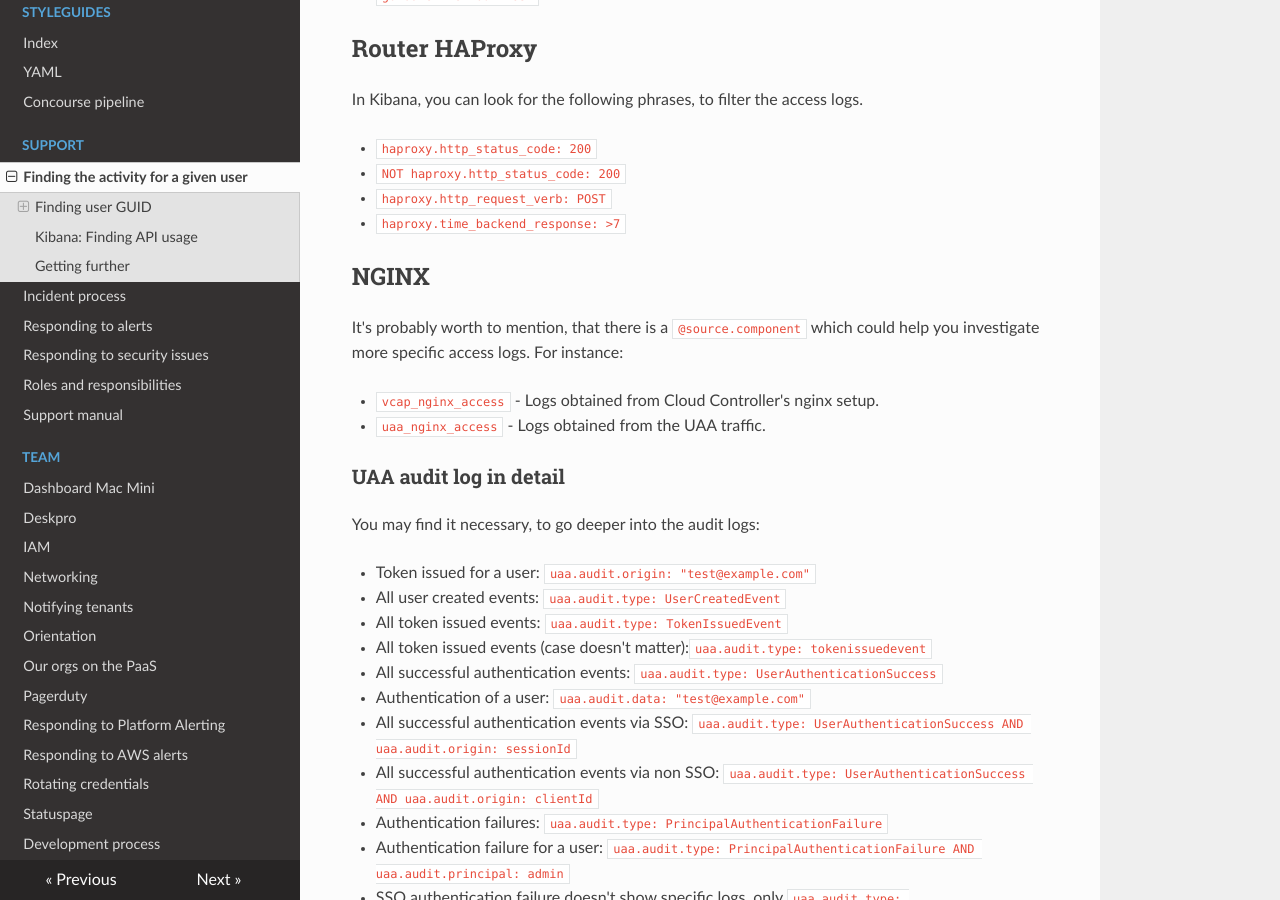
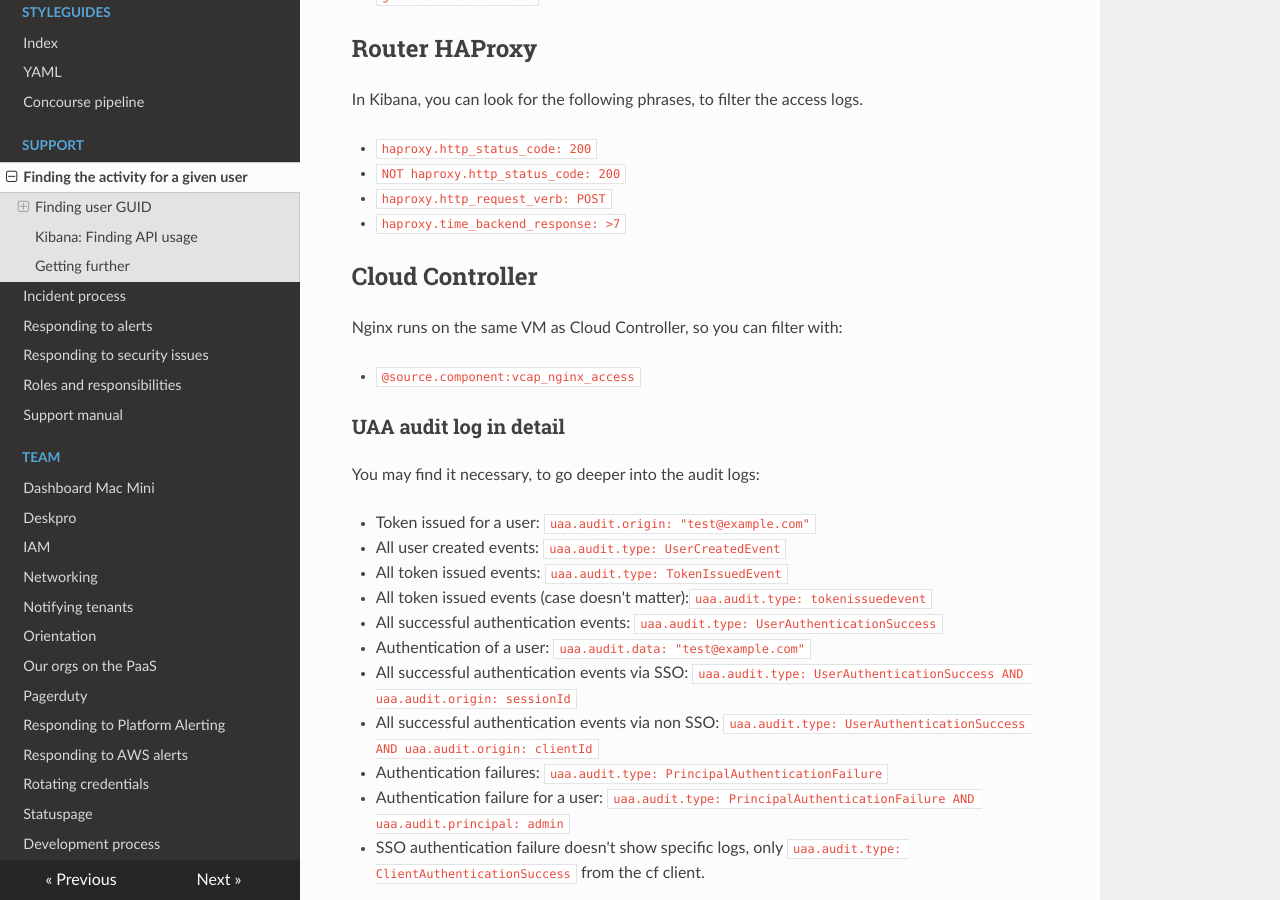
Before and after one commit to alphagov/paas-team-manual, an MkDocs documentation site: the page built from docs/support/finding_activity.md, in a window 1280 px wide and 900 px high, scrolled down 2073 px. Built offline with MkDocs 1.6.1, drawn with Linux system fonts in a browser that asks for light colours; nearby versions of some CDN libraries.

Commit message:
Remove references to Nginx in front of UAA
We are removing Nginx now that UAA is behind gorouter and the endpoint
blocking can be done within UAA.

We no longer have access logs from the UAA VMs in Logsearch. We do have
access logs from gorouter, which will help us to see traffic but not
necessarily diagnose inter-VM problems.

I've confirmed that the `uaa.audit.remote_address` in UAA's audit logs still
has the correct IP from `X-Forwarded-For`.

```diff
--- a/docs/support/finding_activity.md
+++ b/docs/support/finding_activity.md
@@ -101,12 +101,11 @@ In Kibana, you can look for the following phrases, to filter the access logs.
 - `haproxy.http_request_verb: POST`
 - `haproxy.time_backend_response: >7`
 
-## NGINX
+## Cloud Controller
 
-It's probably worth to mention, that there is a `@source.component` which could help you investigate more specific access logs. For instance:
+Nginx runs on the same VM as Cloud Controller, so you can filter with:
 
-- `vcap_nginx_access` - Logs obtained from Cloud Controller's nginx setup.
-- `uaa_nginx_access` - Logs obtained from the UAA traffic.
+- `@source.component:vcap_nginx_access`
 
 ### UAA audit log in detail
 
```
